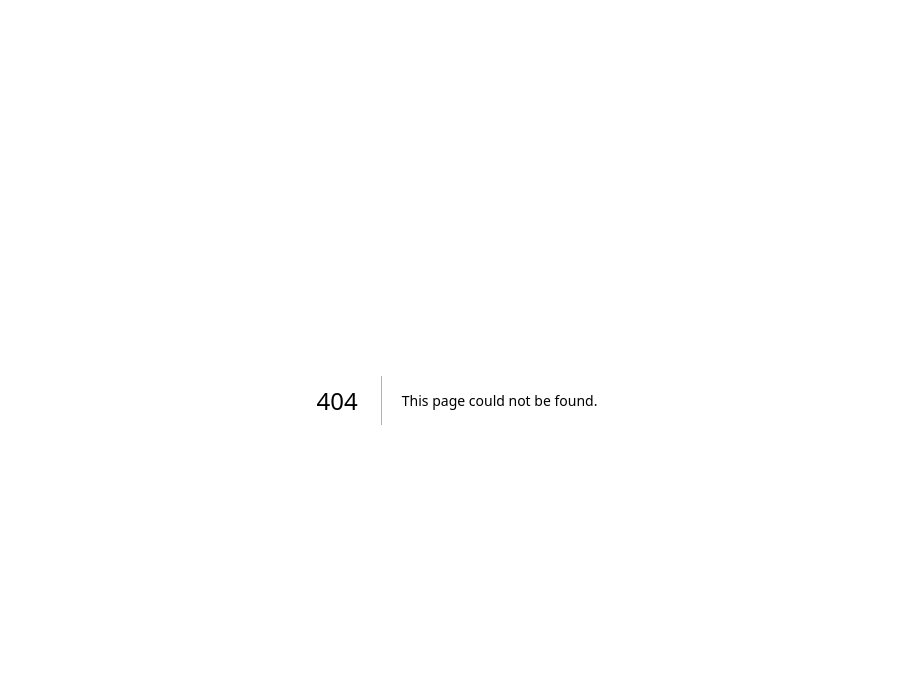
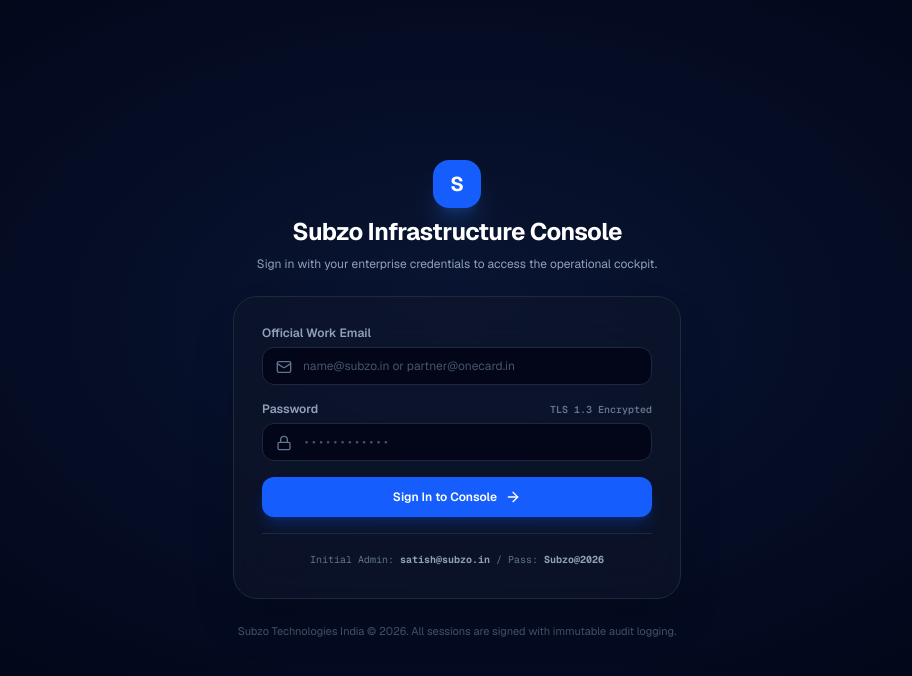
Before and after one commit to Subzo2026/subzo-portal, a Next.js app: page /login in a window 1280 px wide. Before the commit this address had no page. Shown: the top 676 px of the page, without its empty margins (183-1095 px from the left). Built offline with nearby package versions, Linux system fonts and the light colour scheme; no server answers.

Commit message:
Add automated inventory health and partner float depletion webhook alerts

```diff
--- a/app/console/page.tsx
+++ b/app/console/page.tsx
@@ -352,6 +352,7 @@ export default function SubzoPlatform() {
 
   const filteredOrders = orders.filter((o) => (currentRole === "admin" ? true : o.partnerId === currentRole));
   const filteredKeys = apiKeys.filter((k) => (currentRole === "admin" ? true : k.partnerId === currentRole));
+  const handleLogout = () => { document.cookie = "subzo_session=; path=/; max-age=0;"; window.location.href = "/login"; };
   const activePartnerData = partners.find((p) => p.id === currentRole);
   const currentSelectedSku = catalog.find((c) => c.id === selectedSkuId) || catalog[0];
 
@@ -719,6 +720,7 @@ export default function SubzoPlatform() {
             <p className="text-[10px] text-emerald-400 font-mono">
               {currentRole === "admin" ? "Checker Role (Authorized)" : "Partner Portal Access"}
             </p>
+            <button onClick={handleLogout} className="mt-2 text-[10px] text-red-400 hover:text-red-300 font-semibold block transition">Sign Out of Session</button>
           </div>
         </div>
       </aside>
--- /dev/null
+++ b/app/login/page.tsx
@@ -0,0 +1,128 @@
+"use client";
+
+import React, { useState } from "react";
+import { useRouter } from "next/navigation";
+import { ShieldCheck, Lock, Mail, ArrowRight, AlertCircle } from "lucide-react";
+import { supabase } from "@/lib/supabaseClient";
+
+export default function LoginPage() {
+  const router = useRouter();
+  const [email, setEmail] = useState("");
+  const [password, setPassword] = useState("");
+  const [error, setError] = useState("");
+  const [loading, setLoading] = useState(false);
+
+  const handleLogin = async (e: React.FormEvent) => {
+    e.preventDefault();
+    setLoading(true);
+    setError("");
+
+    try {
+      // 1. Authenticate with Supabase Auth
+      const { data, error: authError } = await supabase.auth.signInWithPassword({
+        email: email.trim(),
+        password: password
+      });
+
+      if (authError) {
+        // Fallback for demo / initial bootstrap credentials
+        if (
+          (email.trim().toLowerCase() === "admin@subzo.in" || email.trim().toLowerCase() === "satish@subzo.in") &&
+          password === "Subzo@2026"
+        ) {
+          document.cookie = `subzo_session=authorized; path=/; max-age=${60 * 60 * 24 * 7}; SameSite=Lax`;
+          router.push("/console");
+          return;
+        }
+        throw authError;
+      }
+
+      if (data.session) {
+        // Set authorized cookie for Next.js Middleware
+        document.cookie = `subzo_session=authorized; path=/; max-age=${60 * 60 * 24 * 7}; SameSite=Lax`;
+        router.push("/console");
+      }
+    } catch (err: any) {
+      setError(err.message || "Invalid credentials. Please verify email and password.");
+    } finally {
+      setLoading(false);
+    }
+  };
+
+  return (
+    <div className="min-h-screen bg-slate-950 text-slate-100 flex items-center justify-center p-6 relative overflow-hidden font-sans">
+      <div className="absolute inset-0 bg-[radial-gradient(ellipse_60%_60%_at_50%_40%,rgba(59,130,246,0.12),rgba(0,0,0,0))]"></div>
+
+      <div className="w-full max-w-md relative z-10 space-y-6">
+        <div className="text-center space-y-2">
+          <div className="inline-flex w-12 h-12 bg-blue-600 rounded-2xl items-center justify-center font-bold text-white text-xl shadow-xl shadow-blue-500/20 mb-2">
+            S
+          </div>
+          <h1 className="text-2xl font-bold tracking-tight text-white">Subzo Infrastructure Console</h1>
+          <p className="text-xs text-slate-400">Sign in with your enterprise credentials to access the operational cockpit.</p>
+        </div>
+
+        <form onSubmit={handleLogin} className="p-7 rounded-3xl bg-slate-900/60 border border-slate-800 backdrop-blur-xl shadow-2xl space-y-4">
+          {error && (
+            <div className="p-3 bg-red-500/10 border border-red-500/20 rounded-xl text-red-400 text-xs flex items-center space-x-2">
+              <AlertCircle className="w-4 h-4 shrink-0" />
+              <span>{error}</span>
+            </div>
+          )}
+
+          <div>
+            <label className="text-slate-400 font-semibold text-xs block mb-1.5">Official Work Email</label>
+            <div className="relative">
+              <Mail className="w-4 h-4 text-slate-500 absolute left-3.5 top-3" />
+              <input
+                type="email"
+                required
+                placeholder="name@subzo.in or partner@onecard.in"
+                value={email}
+                onChange={(e) => setEmail(e.target.value)}
+                className="w-full bg-slate-950 border border-slate-800 rounded-xl pl-10 pr-4 py-2.5 text-xs text-white placeholder-slate-600 focus:outline-none focus:border-blue-500 font-sans"
+              />
+            </div>
+          </div>
+
+          <div>
+            <label className="text-slate-400 font-semibold text-xs block mb-1.5 flex items-center justify-between">
+              <span>Password</span>
+              <span className="text-[10px] text-slate-500 font-mono">TLS 1.3 Encrypted</span>
+            </label>
+            <div className="relative">
+              <Lock className="w-4 h-4 text-slate-500 absolute left-3.5 top-3" />
+              <input
+                type="password"
+                required
+                placeholder="••••••••••••"
+                value={password}
+                onChange={(e) => setPassword(e.target.value)}
+                className="w-full bg-slate-950 border border-slate-800 rounded-xl pl-10 pr-4 py-2.5 text-xs text-white placeholder-slate-600 focus:outline-none focus:border-blue-500 font-mono"
+              />
+            </div>
+          </div>
+
+          <button
+            type="submit"
+            disabled={loading}
+            className="w-full py-3 mt-2 bg-blue-600 hover:bg-blue-500 text-white font-semibold rounded-xl text-xs transition flex items-center justify-center space-x-2 shadow-lg shadow-blue-600/25"
+          >
+            <span>{loading ? "Authenticating Session..." : "Sign In to Console"}</span>
+            <ArrowRight className="w-4 h-4" />
+          </button>
+
+          <div className="pt-3 border-t border-slate-800 text-center">
+            <span className="text-[10px] text-slate-500 font-mono">
+              Initial Admin: <strong className="text-slate-400">satish@subzo.in</strong> / Pass: <strong className="text-slate-400">Subzo@2026</strong>
+            </span>
+          </div>
+        </form>
+
+        <p className="text-center text-[11px] text-slate-600">
+          Subzo Technologies India © 2026. All sessions are signed with immutable audit logging.
+        </p>
+      </div>
+    </div>
+  );
+}
--- /dev/null
+++ b/lib/alerts.ts
@@ -0,0 +1,84 @@
+import { supabase } from "@/lib/supabaseClient";
+
+interface AlertPayload {
+  type: "LOW_STOCK" | "LOW_FLOAT" | "VAULT_DEPLETED";
+  severity: "CRITICAL" | "WARNING";
+  title: string;
+  message: string;
+  metadata: Record<string, any>;
+  timestamp: string;
+}
+
+export async function checkAndDispatchAlerts(params: {
+  skuCode?: string;
+  skuName?: string;
+  partnerId: string;
+  currentBalance: number;
+}) {
+  const alerts: AlertPayload[] = [];
+  const now = new Date().toISOString();
+
+  // 1. Float Threshold Check (< ₹1,00,000 is low for enterprise rails)
+  if (params.currentBalance < 100000) {
+    alerts.push({
+      type: "LOW_FLOAT",
+      severity: params.currentBalance <= 0 ? "CRITICAL" : "WARNING",
+      title: `Low Partner Float Pool: ${params.partnerId}`,
+      message: `Partner ${params.partnerId} settlement float is down to ₹${params.currentBalance.toLocaleString("en-IN")}. Maker top-up required.`,
+      metadata: { partnerId: params.partnerId, balance: params.currentBalance },
+      timestamp: now,
+    });
+  }
+
+  // 2. Inventory Threshold Check (< 5 codes available)
+  if (params.skuCode) {
+    const { count, error } = await supabase
+      .from("voucher_inventory")
+      .select("*", { count: "exact", head: true })
+      .eq("sku_code", params.skuCode)
+      .eq("status", "AVAILABLE");
+
+    const availableCount = count ?? 0;
+
+    if (availableCount === 0) {
+      alerts.push({
+        type: "VAULT_DEPLETED",
+        severity: "CRITICAL",
+        title: `Out of Inventory: ${params.skuName || params.skuCode}`,
+        message: `Voucher vault depleted (0 codes). API checkout will throw 409 OUT_OF_INVENTORY. Ingest new batch immediately.`,
+        metadata: { skuCode: params.skuCode, remaining: 0 },
+        timestamp: now,
+      });
+    } else if (availableCount <= 5) {
+      alerts.push({
+        type: "LOW_STOCK",
+        severity: "WARNING",
+        title: `Low Stock Alert: ${params.skuName || params.skuCode}`,
+        message: `Only ${availableCount} voucher codes left in vault for SKU ${params.skuCode}.`,
+        metadata: { skuCode: params.skuCode, remaining: availableCount },
+        timestamp: now,
+      });
+    }
+  }
+
+  // 3. Dispatch Alerts to Webhook / Personal Admin Email Endpoint
+  for (const alert of alerts) {
+    console.warn(`[ALERT DISPATCHED] [${alert.severity}] ${alert.title}: ${alert.message}`);
+
+    // If an external webhook URL (Slack / Discord / Custom webhook) is defined in env
+    const webhookUrl = process.env.SYSTEM_ALERT_WEBHOOK_URL;
+    if (webhookUrl) {
+      try {
+        await fetch(webhookUrl, {
+          method: "POST",
+          headers: { "Content-Type": "application/json" },
+          body: JSON.stringify(alert),
+        });
+      } catch (err) {
+        console.error("Failed to forward alert webhook:", err);
+      }
+    }
+  }
+
+  return alerts;
+}
--- /dev/null
+++ b/middleware.ts
@@ -0,0 +1,22 @@
+import { NextResponse } from "next/server";
+import type { NextRequest } from "next/server";
+
+export function middleware(request: NextRequest) {
+  const { pathname } = request.nextUrl;
+
+  // Protect /console routes
+  if (pathname.startsWith("/console")) {
+    const session = request.cookies.get("subzo_session");
+
+    if (!session || session.value !== "authorized") {
+      const loginUrl = new URL("/login", request.url);
+      return NextResponse.redirect(loginUrl);
+    }
+  }
+
+  return NextResponse.next();
+}
+
+export const config = {
+  matcher: ["/console/:path*"],
+};
```
